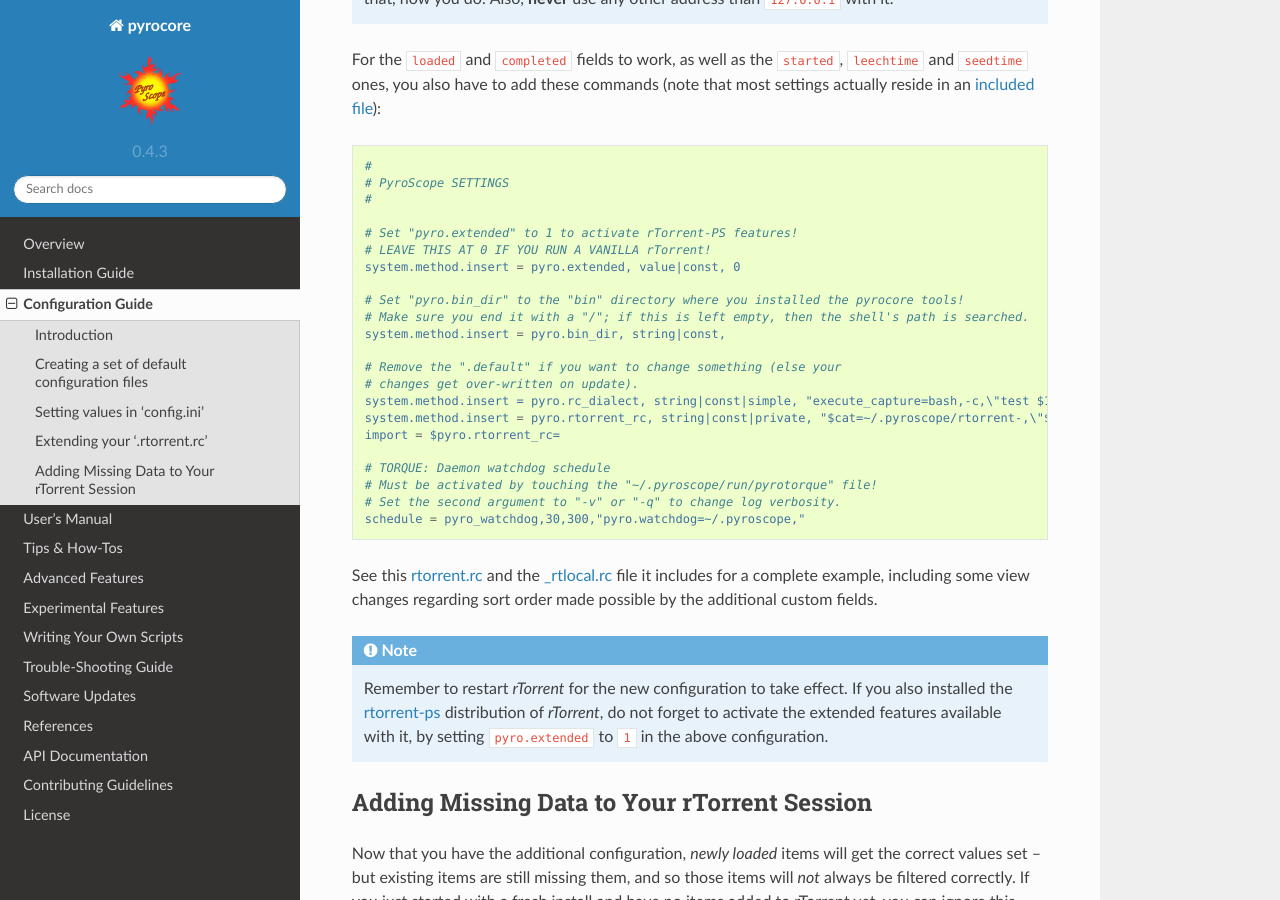
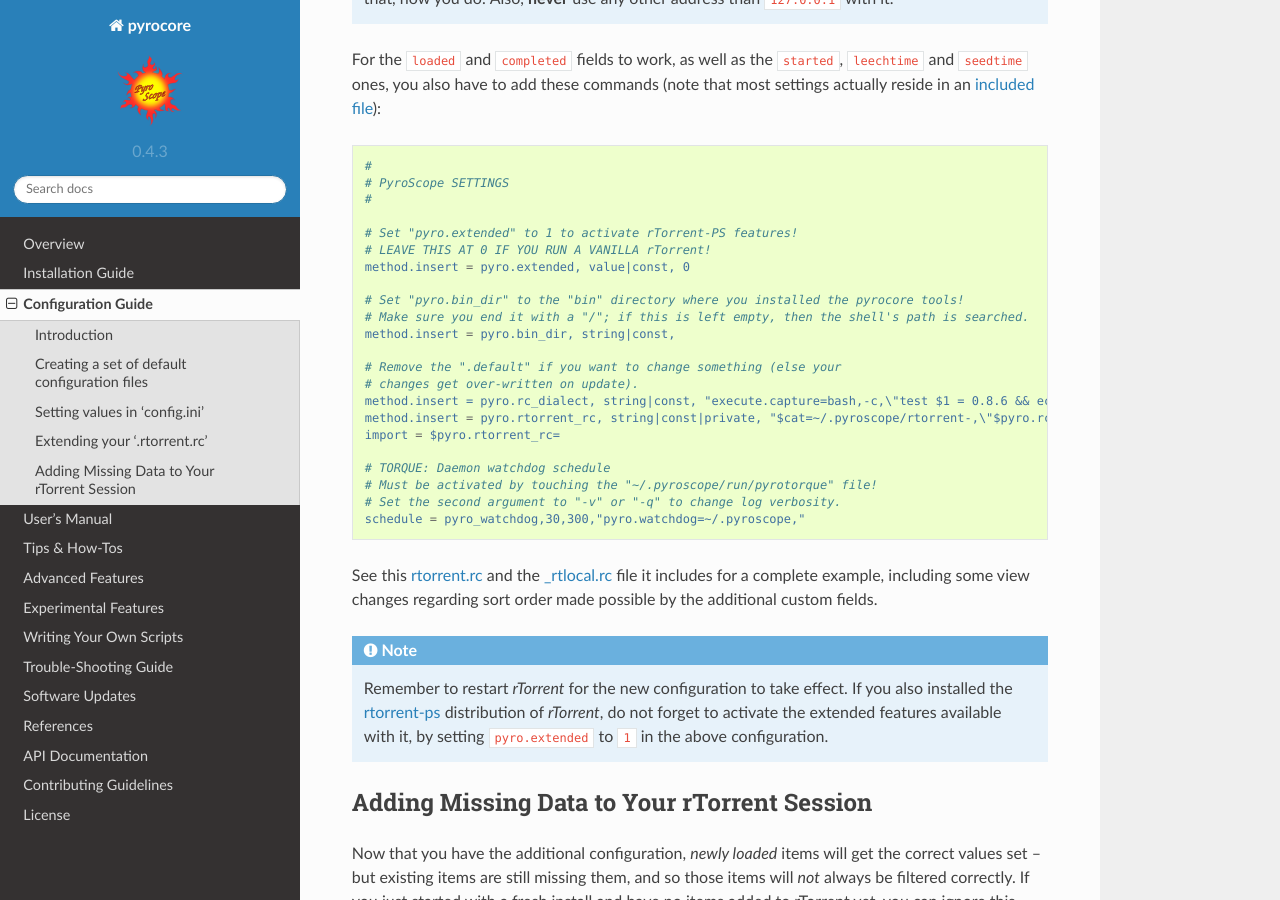
Before and after one commit to pyroscope/pyrocore, a Sphinx documentation site: the page built from docs/setup.rst, in a window 1280 px wide and 900 px high, scrolled down 2691 px. Built offline with Sphinx 7.4.7 and the Read the Docs theme 2.0.0, drawn with Linux system fonts in a browser that asks for light colours.

Commit message:
changed a few places to 0.9.x syntax

```diff
--- a/docs/experimental.rst
+++ b/docs/experimental.rst
@@ -35,7 +35,7 @@ this snippet:
 .. code-block:: shell
 
     # COMMAND: Return startup time (can be used to calculate uptime)
-    system.method.insert = startup_time,value,$system.time=
+    method.insert = startup_time,value|const,$system.time=
 
 For example, the following queries the remote instance ID using ``rtxmlrpc``:
 
--- a/docs/setup.rst
+++ b/docs/setup.rst
@@ -149,16 +149,16 @@ these commands (note that most settings actually reside in an
 
     # Set "pyro.extended" to 1 to activate rTorrent-PS features!
     # LEAVE THIS AT 0 IF YOU RUN A VANILLA rTorrent!
-    system.method.insert = pyro.extended, value|const, 0
+    method.insert = pyro.extended, value|const, 0
 
     # Set "pyro.bin_dir" to the "bin" directory where you installed the pyrocore tools!
     # Make sure you end it with a "/"; if this is left empty, then the shell's path is searched.
-    system.method.insert = pyro.bin_dir, string|const,
+    method.insert = pyro.bin_dir, string|const,
 
     # Remove the ".default" if you want to change something (else your
     # changes get over-written on update).
-    system.method.insert = pyro.rc_dialect, string|const|simple, "execute_capture=bash,-c,\"test $1 = 0.8.6 && echo -n 0.8.6 || echo -n 0.8.9\",dialect,$system.client_version="
-    system.method.insert = pyro.rtorrent_rc, string|const|private, "$cat=~/.pyroscope/rtorrent-,\"$pyro.rc_dialect=\",.rc.default"
+    method.insert = pyro.rc_dialect, string|const, "execute.capture=bash,-c,\"test $1 = 0.8.6 && echo -n 0.8.6 || echo -n 0.8.9\",dialect,$system.client_version="
+    method.insert = pyro.rtorrent_rc, string|const|private, "$cat=~/.pyroscope/rtorrent-,\"$pyro.rc_dialect=\",.rc.default"
     import = $pyro.rtorrent_rc=
 
     # TORQUE: Daemon watchdog schedule
```
Also changed, not shown: docs/usage-rtcontrol.rst (+4 -4 lines).
